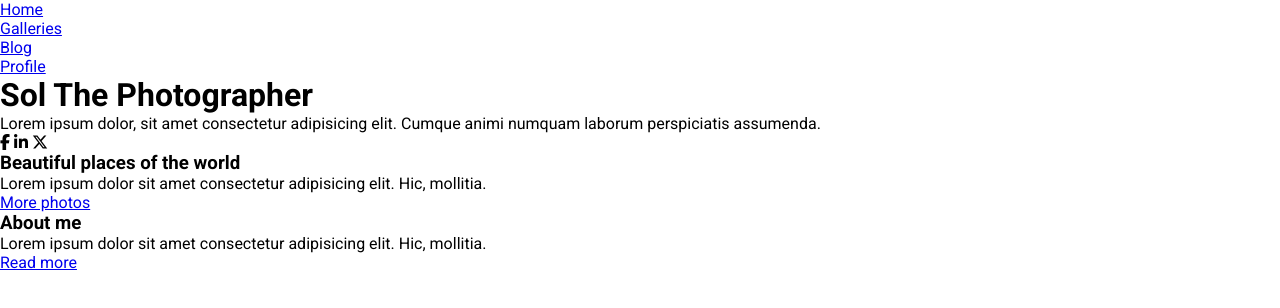
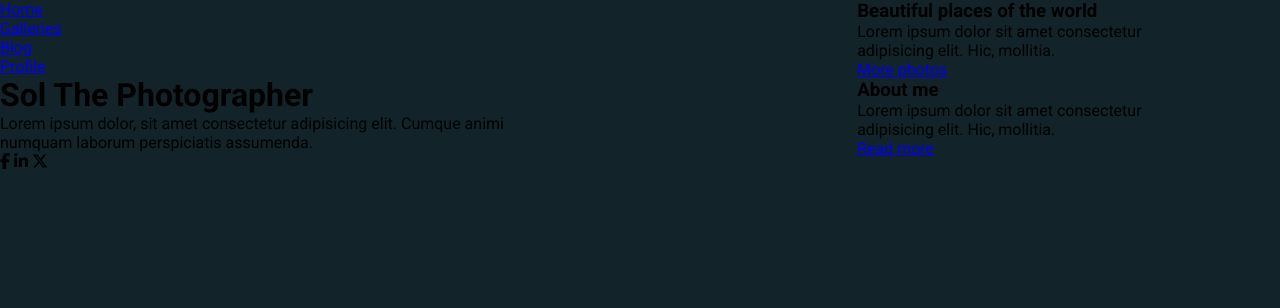
Before and after one commit to solomzi-dev/photographer_portfolio_2024, a plain HTML site: page index.html in a window 1280 px wide. Drawn offline with Linux system fonts and the light colour scheme.

Commit message:
Place grid items on the grid
Add colors on the root element
Set bg of the body to dark
Set width of the container

```diff
--- a/css/styles.css
+++ b/css/styles.css
@@ -1,4 +1,12 @@
 @import url('https://fonts.googleapis.com/css2?family=Roboto:ital,wght@0,100;0,300;0,400;0,500;0,700;0,900;1,100;1,300;1,400;1,500;1,700;1,900&display=swap');
+
+:root {
+    --bg-dark: #122429;
+    --bg-light: #fff;
+    --text-dark: #1e2f33;
+    --text-light: #aeb3b6;
+    --link-text: #667173;
+}
 
 * {
     padding: 0;
@@ -8,4 +16,24 @@
 
 body {
     font-family: "Roboto", sans-serif;
+    background-color: var(--bg-dark);
 }
+
+.container {
+    display: grid;
+    width: 1200px;
+    grid-template-columns: 1.5fr 1fr 1fr;
+    grid-template-rows: repeat(3,1fr);
+}
+
+.nav-container {
+    grid-row: span 3;
+}
+
+.profile-img {
+    grid-row: span 2;
+}
+
+.house-img {
+    grid-row: span 2;
+}
```
